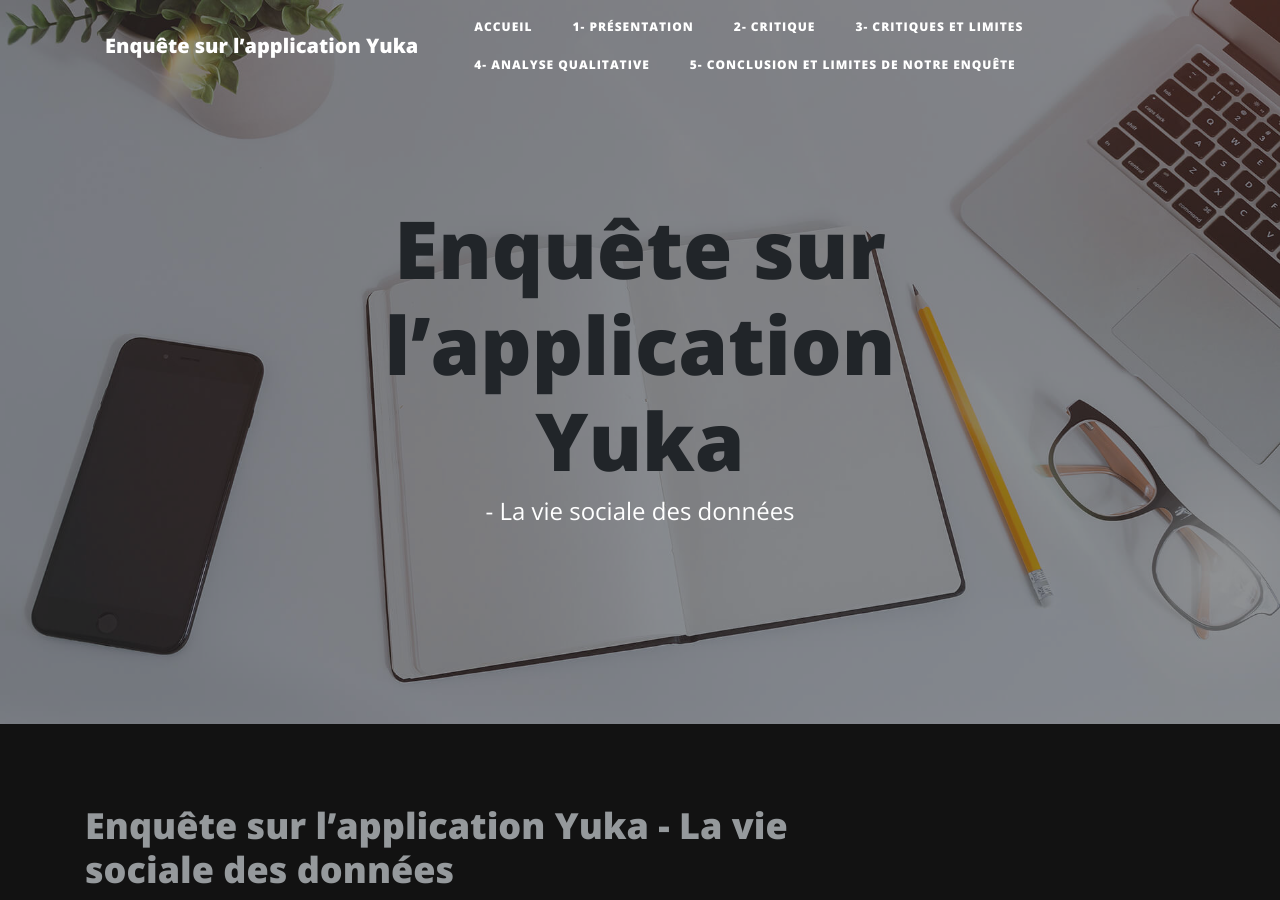
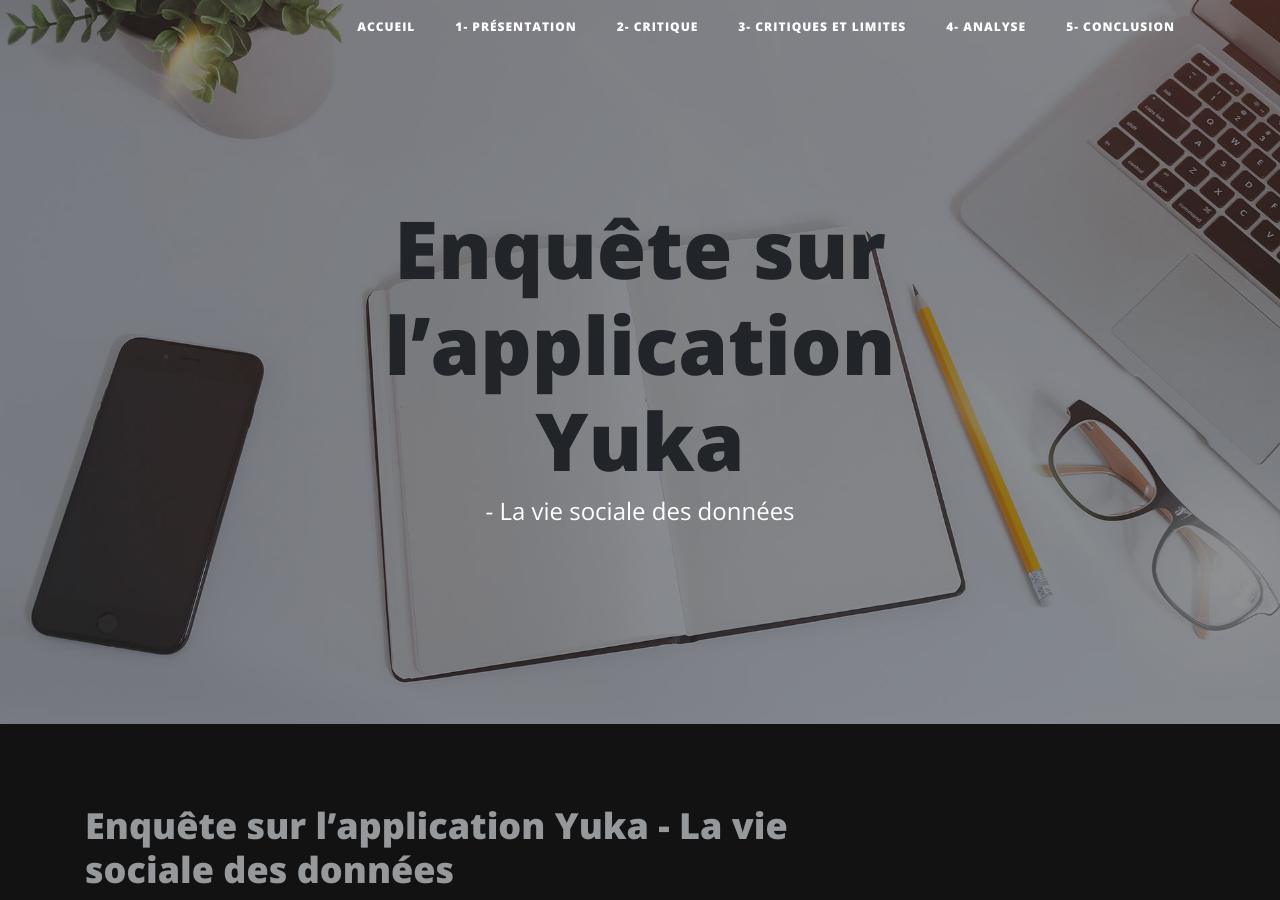
Before and after one commit to sabrina97490/sabrina97490.github.io, a Jekyll site: the page built from index.html, in a window 1280 px wide and 900 px high. Built offline with Jekyll 4.4.1, drawn with Linux system fonts in a browser that asks for light colours.

Commit message:
modif nav enleve texte
eneleve le texte enquete

```diff
--- a/2-critique.html
+++ b/2-critique.html
@@ -13,7 +13,7 @@
 
 <body style="background-color: #121212;color: rgb(30,113,197);">
     <nav class="navbar navbar-light navbar-expand-lg fixed-top" id="mainNav">
-        <div class="container"><a class="navbar-brand" href="index.html">Enquête sur l’application Yuka</a><button data-toggle="collapse" data-target="#navbarResponsive" class="navbar-toggler" aria-controls="navbarResponsive" aria-expanded="false" aria-label="Toggle navigation"><i class="fa fa-bars"></i></button>
+        <div class="container"><button data-toggle="collapse" data-target="#navbarResponsive" class="navbar-toggler" aria-controls="navbarResponsive" aria-expanded="false" aria-label="Toggle navigation"><i class="fa fa-bars"></i></button>
             <div
                 class="collapse navbar-collapse" id="navbarResponsive">
                 <ul class="nav navbar-nav ml-auto">
@@ -21,8 +21,8 @@
                     <li class="nav-item" role="presentation"><a class="nav-link" href="presentation.html">1- Présentation</a></li>
                     <li class="nav-item" role="presentation"><a class="nav-link" href="2-critique.html">2- Critique</a></li>
                     <li class="nav-item" role="presentation"><a class="nav-link" href="3-critiques-limites.html">3- Critiques et limites </a></li>
-                    <li class="nav-item" role="presentation"><a class="nav-link" href="4-analyse-qualitative.html">4- Analyse qualitative </a></li>
-                    <li class="nav-item" role="presentation"><a class="nav-link" href="about.html">About us</a></li>
+                    <li class="nav-item" role="presentation"><a class="nav-link" href="4-analyse-qualitative.html">4- Analyse</a></li>
+                    <li class="nav-item" role="presentation"><a class="nav-link" href="5-conclusion-et-limite-enquete.html">5- Conclusion</a></li>
                 </ul>
         </div>
         </div>
--- a/3-critiques-limites.html
+++ b/3-critiques-limites.html
@@ -13,7 +13,7 @@
 
 <body style="background-color: #121212;color: rgb(30,113,197);">
     <nav class="navbar navbar-light navbar-expand-lg fixed-top" id="mainNav">
-        <div class="container"><a class="navbar-brand" href="index.html">Enquête sur l’application Yuka</a><button data-toggle="collapse" data-target="#navbarResponsive" class="navbar-toggler" aria-controls="navbarResponsive" aria-expanded="false" aria-label="Toggle navigation"><i class="fa fa-bars"></i></button>
+        <div class="container"><button data-toggle="collapse" data-target="#navbarResponsive" class="navbar-toggler" aria-controls="navbarResponsive" aria-expanded="false" aria-label="Toggle navigation"><i class="fa fa-bars"></i></button>
             <div
                 class="collapse navbar-collapse" id="navbarResponsive">
                 <ul class="nav navbar-nav ml-auto">
@@ -21,8 +21,8 @@
                     <li class="nav-item" role="presentation"><a class="nav-link" href="presentation.html">1- Présentation</a></li>
                     <li class="nav-item" role="presentation"><a class="nav-link" href="2-critique.html">2- Critique</a></li>
                     <li class="nav-item" role="presentation"><a class="nav-link" href="3-critiques-limites.html">3- Critiques et limites </a></li>
-                    <li class="nav-item" role="presentation"><a class="nav-link" href="4-analyse-qualitative.html">4- Analyse qualitative </a></li>
-                    <li class="nav-item" role="presentation"><a class="nav-link" href="5-conclusion-et-limite-enquete.html">5- Conclusion et limites de notre enquête</a></li>
+                    <li class="nav-item" role="presentation"><a class="nav-link" href="4-analyse-qualitative.html">4- Analyse</a></li>
+                    <li class="nav-item" role="presentation"><a class="nav-link" href="5-conclusion-et-limite-enquete.html">5- Conclusion</a></li>
                 </ul>
         </div>
         </div>
--- a/4-analyse-qualitative.html
+++ b/4-analyse-qualitative.html
@@ -13,7 +13,7 @@
 
 <body style="background-color: #121212;color: rgb(30,113,197);">
     <nav class="navbar navbar-light navbar-expand-lg fixed-top" id="mainNav">
-        <div class="container"><a class="navbar-brand" href="index.html">Enquête sur l’application Yuka</a><button data-toggle="collapse" data-target="#navbarResponsive" class="navbar-toggler" aria-controls="navbarResponsive" aria-expanded="false" aria-label="Toggle navigation"><i class="fa fa-bars"></i></button>
+        <div class="container"><button data-toggle="collapse" data-target="#navbarResponsive" class="navbar-toggler" aria-controls="navbarResponsive" aria-expanded="false" aria-label="Toggle navigation"><i class="fa fa-bars"></i></button>
             <div
                 class="collapse navbar-collapse" id="navbarResponsive">
                 <ul class="nav navbar-nav ml-auto">
@@ -21,8 +21,8 @@
                     <li class="nav-item" role="presentation"><a class="nav-link" href="presentation.html">1- Présentation</a></li>
                     <li class="nav-item" role="presentation"><a class="nav-link" href="2-critique.html">2- Critique</a></li>
                     <li class="nav-item" role="presentation"><a class="nav-link" href="3-critiques-limites.html">3- Critiques et limites </a></li>
-                    <li class="nav-item" role="presentation"><a class="nav-link" href="4-analyse-qualitative.html">4- Analyse qualitative </a></li>
-                    <li class="nav-item" role="presentation"><a class="nav-link" href="about.html">About us</a></li>
+                    <li class="nav-item" role="presentation"><a class="nav-link" href="4-analyse-qualitative.html">4- Analyse</a></li>
+                    <li class="nav-item" role="presentation"><a class="nav-link" href="5-conclusion-et-limite-enquete.html">5- Conclusion</a></li>
                 </ul>
         </div>
         </div>
--- a/5-conclusion-et-limite-enquete.html
+++ b/5-conclusion-et-limite-enquete.html
@@ -13,7 +13,7 @@
 
 <body style="background-color: #121212;color: rgb(30,113,197);">
     <nav class="navbar navbar-light navbar-expand-lg fixed-top" id="mainNav">
-        <div class="container"><a class="navbar-brand" href="index.html">Enquête sur l’application Yuka</a><button data-toggle="collapse" data-target="#navbarResponsive" class="navbar-toggler" aria-controls="navbarResponsive" aria-expanded="false" aria-label="Toggle navigation"><i class="fa fa-bars"></i></button>
+        <div class="container"><button data-toggle="collapse" data-target="#navbarResponsive" class="navbar-toggler" aria-controls="navbarResponsive" aria-expanded="false" aria-label="Toggle navigation"><i class="fa fa-bars"></i></button>
             <div
                 class="collapse navbar-collapse" id="navbarResponsive">
                 <ul class="nav navbar-nav ml-auto">
@@ -21,8 +21,8 @@
                     <li class="nav-item" role="presentation"><a class="nav-link" href="presentation.html">1- Présentation</a></li>
                     <li class="nav-item" role="presentation"><a class="nav-link" href="2-critique.html">2- Critique</a></li>
                     <li class="nav-item" role="presentation"><a class="nav-link" href="3-critiques-limites.html">3- Critiques et limites </a></li>
-                    <li class="nav-item" role="presentation"><a class="nav-link" href="4-analyse-qualitative.html">4- Analyse qualitative </a></li>
-                    <li class="nav-item" role="presentation"><a class="nav-link" href="5-conclusion-et-limite-enquete.html">5- Conclusion et limites de notre enquête</a></li>
+                    <li class="nav-item" role="presentation"><a class="nav-link" href="4-analyse-qualitative.html">4- Analyse</a></li>
+                    <li class="nav-item" role="presentation"><a class="nav-link" href="5-conclusion-et-limite-enquete.html">5- Conclusion</a></li>
                 </ul>
         </div>
         </div>
--- a/index.html
+++ b/index.html
@@ -2,7 +2,7 @@
 layout: default
 ---
     <nav class="navbar navbar-light navbar-expand-lg fixed-top" id="mainNav">
-        <div class="container"><a class="navbar-brand" href="index.html">Enquête sur l’application Yuka</a><button data-toggle="collapse" data-target="#navbarResponsive" class="navbar-toggler" aria-controls="navbarResponsive" aria-expanded="false" aria-label="Toggle navigation"><i class="fa fa-bars"></i></button>
+        <div class="container"><button data-toggle="collapse" data-target="#navbarResponsive" class="navbar-toggler" aria-controls="navbarResponsive" aria-expanded="false" aria-label="Toggle navigation"><i class="fa fa-bars"></i></button>
             <div
                 class="collapse navbar-collapse" id="navbarResponsive">
                 <ul class="nav navbar-nav ml-auto">
@@ -10,8 +10,8 @@
                     <li class="nav-item" role="presentation"><a class="nav-link" href="presentation.html">1- Présentation</a></li>
                     <li class="nav-item" role="presentation"><a class="nav-link" href="2-critique.html">2- Critique</a></li>
                     <li class="nav-item" role="presentation"><a class="nav-link" href="3-critiques-limites.html">3- Critiques et limites </a></li>
-                    <li class="nav-item" role="presentation"><a class="nav-link" href="4-analyse-qualitative.html">4- Analyse qualitative </a></li>
-                    <li class="nav-item" role="presentation"><a class="nav-link" href="5-conclusion-et-limite-enquete.html">5- Conclusion et limites de notre enquête</a></li>
+                    <li class="nav-item" role="presentation"><a class="nav-link" href="4-analyse-qualitative.html">4- Analyse</a></li>
+                    <li class="nav-item" role="presentation"><a class="nav-link" href="5-conclusion-et-limite-enquete.html">5- Conclusion</a></li>
                 </ul>
         </div>
         </div>
--- a/presentation.html
+++ b/presentation.html
@@ -13,7 +13,7 @@
 
 <body style="background-color: #121212;color: rgb(30,113,197);">
     <nav class="navbar navbar-light navbar-expand-lg fixed-top" id="mainNav">
-        <div class="container"><a class="navbar-brand" href="index.html">Enquête sur l’application Yuka</a><button data-toggle="collapse" data-target="#navbarResponsive" class="navbar-toggler" aria-controls="navbarResponsive" aria-expanded="false" aria-label="Toggle navigation"><i class="fa fa-bars"></i></button>
+        <div class="container"><button data-toggle="collapse" data-target="#navbarResponsive" class="navbar-toggler" aria-controls="navbarResponsive" aria-expanded="false" aria-label="Toggle navigation"><i class="fa fa-bars"></i></button>
             <div
                 class="collapse navbar-collapse" id="navbarResponsive">
                 <ul class="nav navbar-nav ml-auto">
```
